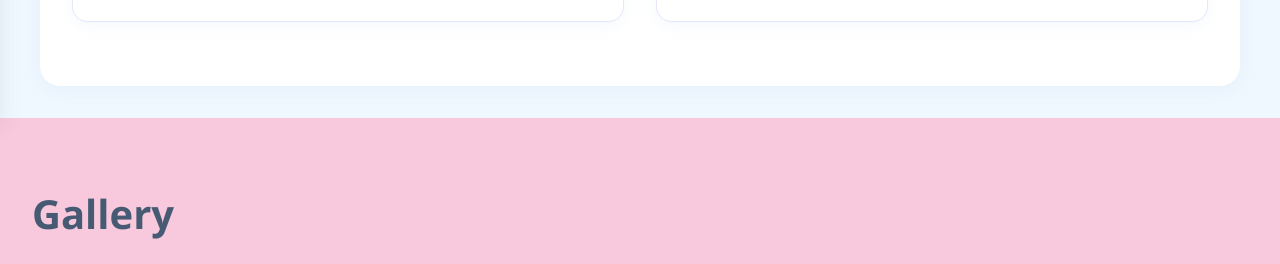
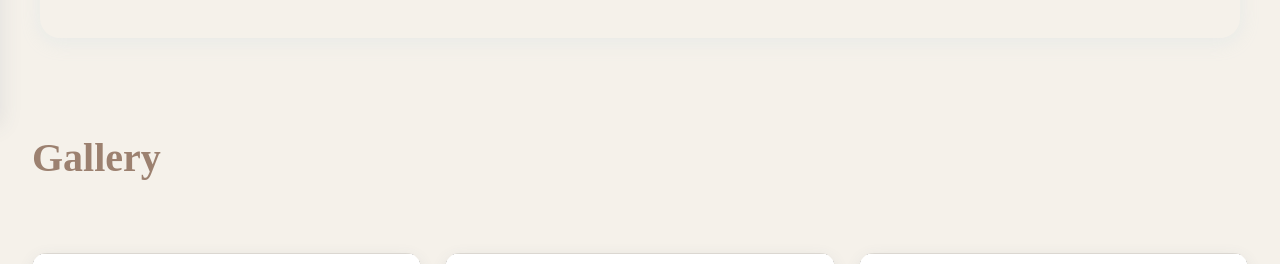
Before and after one commit to paulkiwana/tree_dingo, a website: page index.html in a window 1280 px wide. Shown: the part 674-938 px from the top of the page. Drawn offline with Linux system fonts and the light colour scheme; a script that the page names is missing.

Commit message:
earthy aesthetic

```diff
--- a/index.html
+++ b/index.html
@@ -7,7 +7,7 @@
     <title>Tree Dingo Animations - The Guardians of Nature</title>
     <link rel="stylesheet" href="https://cdnjs.cloudflare.com/ajax/libs/font-awesome/6.0.0/css/all.min.css">
     <style>
-        :root {
+       /* :root {
             --primary: #B6D0E2;
             --primary-hover: #A3C1D9;
             --secondary: #F8C8DC;
@@ -18,21 +18,53 @@
             --border: #E6E6FA;
             --accent: #E6E6FA;
             --accent-hover: #D8D8F6;
-        }
+        }*/
+        :root {
+  /* Main colors */
+  --sage-green: #8A9A5B;
+  --blush-pink: #E8C4C4;
+  --soft-brown: #9C8170;
+  --cream: #F5F1EA;
 
+  /* Accent colors */
+  --deep-sage: #4A5D32;
+  --light-sage: #CBD5C0;
+  --dusty-rose: #C4A5A5;
+  --warm-brown: #786455;
+
+  /* Background colors */
+  --bg-primary: var(--cream);
+  --bg-secondary: var(--light-sage);
+
+  /* Text colors */
+  --text-primary: var(--soft-brown);
+  --text-secondary: var(--deep-sage);
+}
         * {
             margin: 0;
             padding: 0;
             box-sizing: border-box;
         }
 
-        body {
+        /*body {
             font-family: 'Segoe UI', Tahoma, Geneva, Verdana, sans-serif;
             background-color: var(--background);
             color: var(--text);
             line-height: 1.6;
-        }
+        }*/
+        body {
+  background-color: var(--bg-primary);
+  color: var(--text-primary);
+}
 
+.accent-element {
+  background-color: var(--sage-green);
+  color: var(--cream);
+}
+
+.highlight {
+  color: var(--blush-pink);
+}
         header {
             background-color: var(--card-bg);
             border-bottom: 1px solid var(--border);
```
